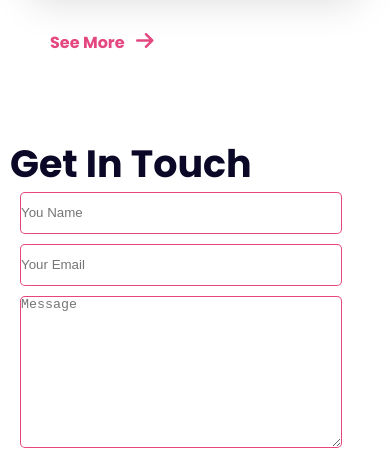
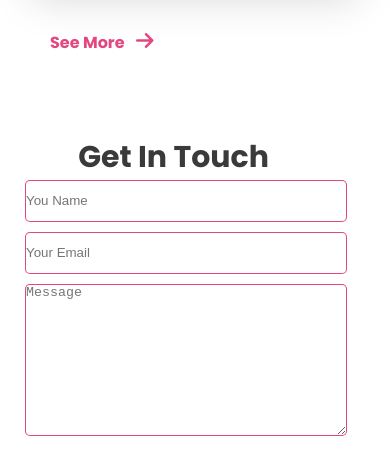
Before and after one commit to uttamsdev/influencer-products, a plain HTML site: page index.html in a window 390 px wide. Shown: the part 5420-5878 px from the top of the page. Drawn offline with Linux system fonts and the light colour scheme.

Commit message:
get in touch area adjusted

```diff
--- a/css/style.css
+++ b/css/style.css
@@ -360,18 +360,20 @@ footer {
   }
   .contact input {
     width: 320px;
-    margin-left: 20px;
+    margin-left: 25px;
   }
   textarea {
     width: 320px;
-    margin-left: 20px;
+    margin-left: 25px;
   }
   .contact a {
     width: 150px;
     margin: 10px 0px 10px 20px;
   }
   .contact h2 {
-    margin-left: 10px;
+    text-align: center;
+    color:#3A3A3A;
+    font-size: 30px;
   }
   footer {
     width: 100%;
```
